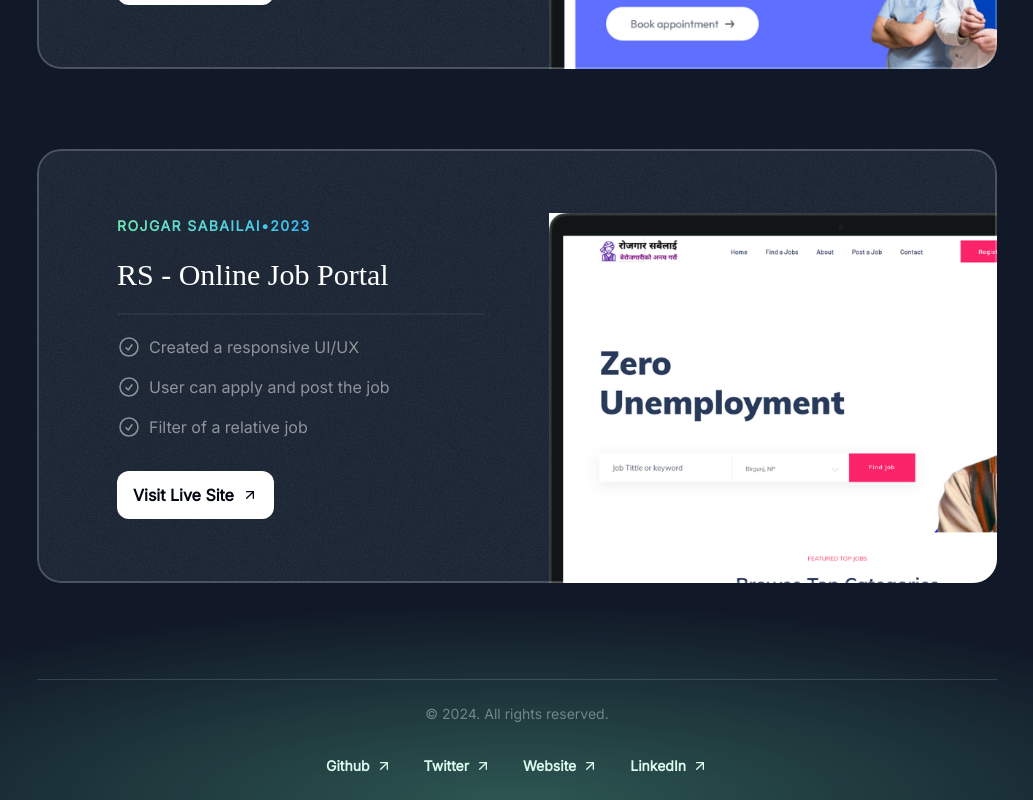
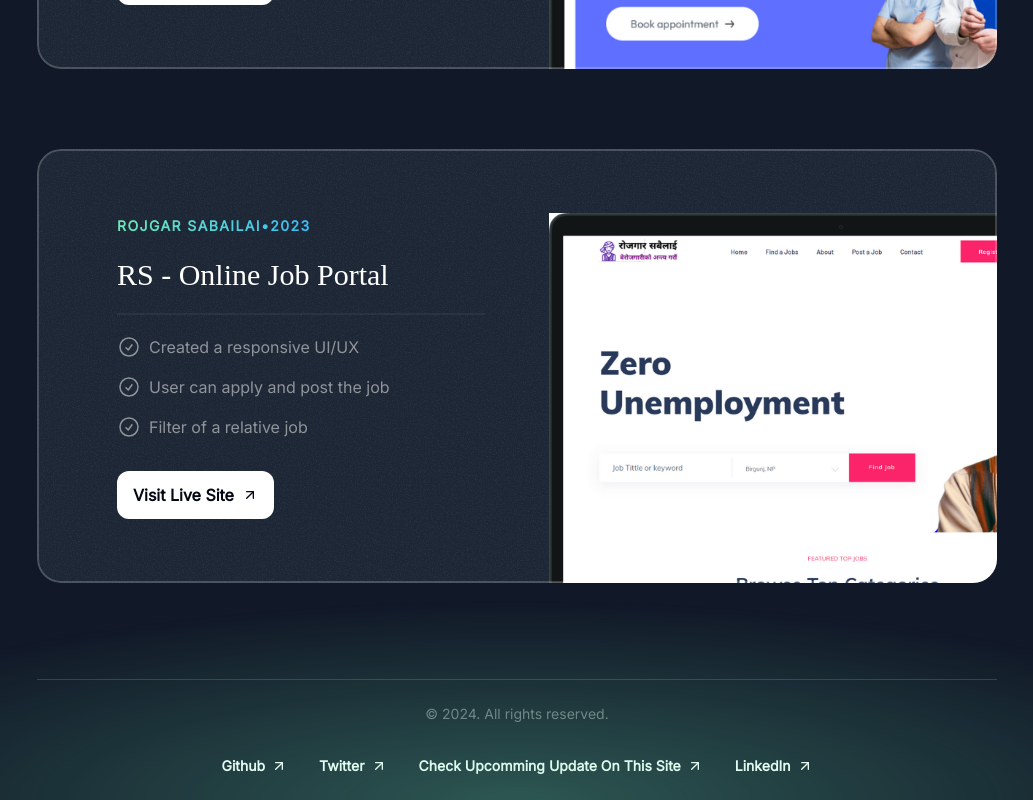
Before and after one commit to virtualabishek/virtualabishek.github.io, a React (Vite) app: page /projects in a window 1280 px wide. Shown: the part 745-1545 px from the top of the page, without its empty margins (123-1156 px from the left). Built offline with nearby package versions, Linux system fonts and the light colour scheme; a web font is replaced by a local one.

Commit message:
Update footer link title and URL for upcoming site updates

```diff
--- a/src/components/Footer.jsx
+++ b/src/components/Footer.jsx
@@ -5,8 +5,8 @@ const footerLinks = [
   { title: "Github", href: "https://github.com/virtualabishek" },
   { title: "Twitter", href: "https://x.com/virtualabishek" },
   {
-    title: "Website",
-    href: "https://www.abishekn.com.np",
+    title: "Check Upcomming Update On This Site",
+    href: "https://www.notion.so/Upcoming-Updates-on-Portfolio-Website-1699523fa72e804fb58fe07c67dc03b5?",
   },
   { title: "LinkedIn", href: "https://www.linkedin.com/in/virtualabishek/" },
 ];
```
